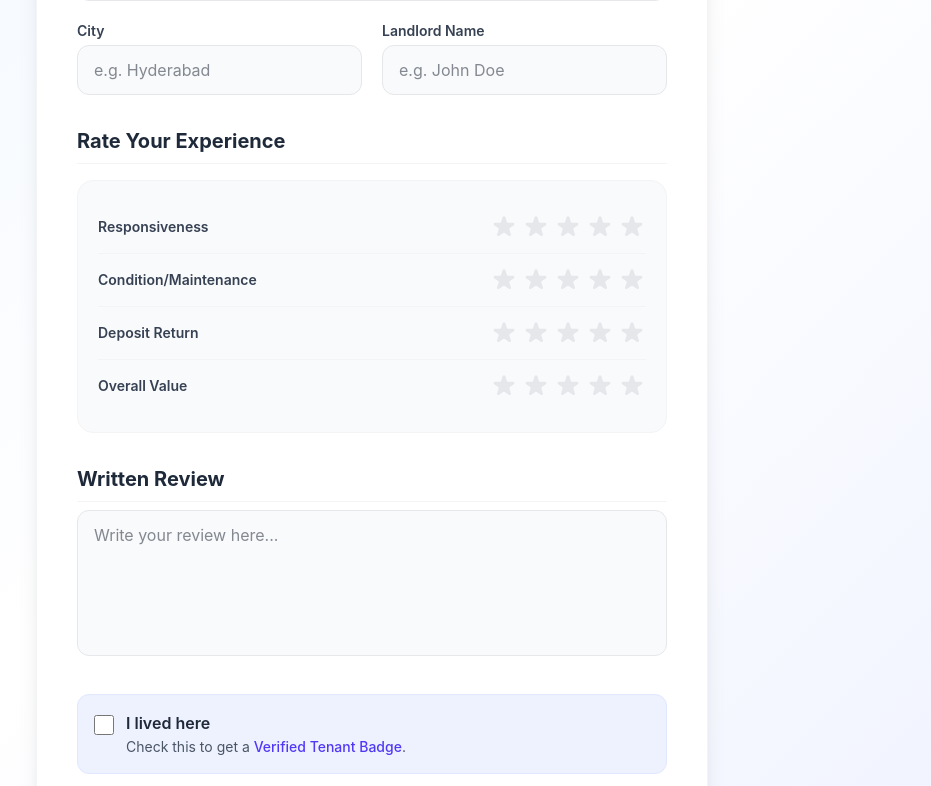
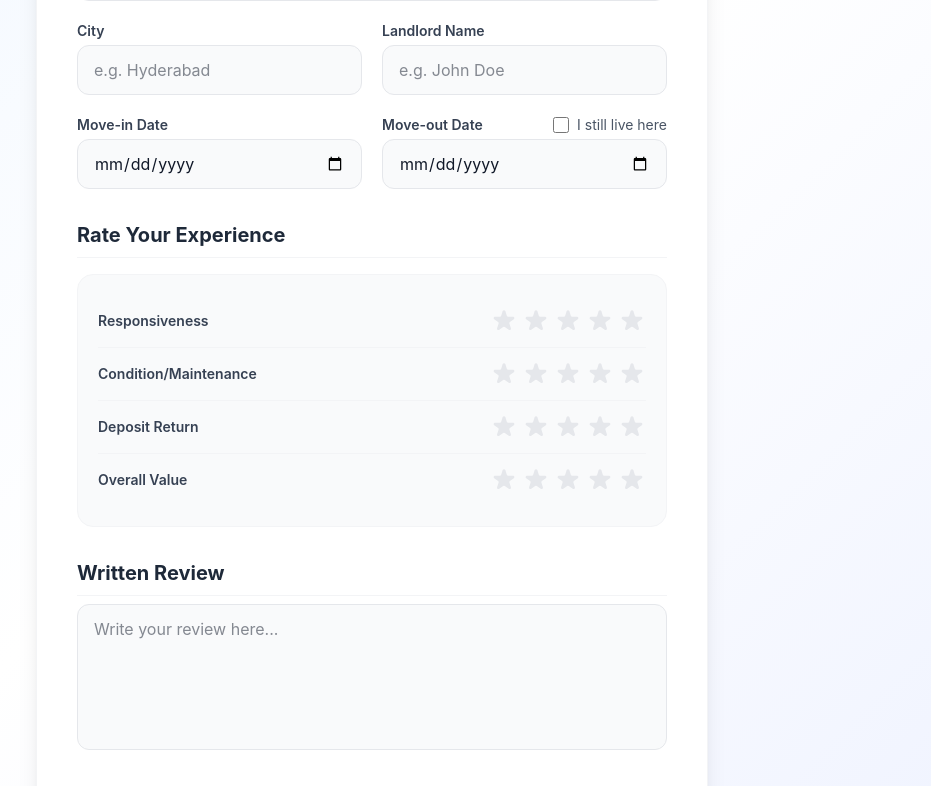
Before and after one commit to Thapaswini1220/SubmiSafe, a React (Vite) app: page /submit in a window 1280 px wide. Shown: the part 392-1178 px from the top of the page, without its empty margins (268-1199 px from the left). Built offline with nearby package versions, Linux system fonts and the light colour scheme; no server answers; sample sign-in values are in the browser's storage.

Commit message:
Add move-in/move-out dates, tenant warning system, auto verified badge

```diff
--- a/src/pages/PropertyPage.jsx
+++ b/src/pages/PropertyPage.jsx
@@ -11,6 +11,7 @@ function PropertyPage() {
     const [loading, setLoading] = useState(true);
     const [sortBy, setSortBy] = useState('newest');
     const [shareCopied, setShareCopied] = useState(false);
+    const [selectedCity, setSelectedCity] = useState('All');
 
     useEffect(() => {
         const fetchReviews = async () => {
@@ -34,6 +35,7 @@ function PropertyPage() {
                 });
 
                 setReviews(fetchedReviews);
+                setSelectedCity('All');
             } catch (error) {
                 console.error("Error fetching reviews:", error);
             } finally {
@@ -53,14 +55,24 @@ function PropertyPage() {
         return (r + c + d + v) / 4;
     };
 
-    const overallAverage = useMemo(() => {
-        if (reviews.length === 0) return 0;
-        const total = reviews.reduce((acc, review) => acc + getReviewAverage(review), 0);
-        return (total / reviews.length).toFixed(1);
+    const uniqueCities = useMemo(() => {
+        const cities = reviews.map(r => r.city).filter(Boolean);
+        return ['All', ...new Set(cities)];
     }, [reviews]);
 
+    const filteredReviews = useMemo(() => {
+        if (selectedCity === 'All') return reviews;
+        return reviews.filter(r => r.city === selectedCity);
+    }, [reviews, selectedCity]);
+
+    const overallAverage = useMemo(() => {
+        if (filteredReviews.length === 0) return 0;
+        const total = filteredReviews.reduce((acc, review) => acc + getReviewAverage(review), 0);
+        return (total / filteredReviews.length).toFixed(1);
+    }, [filteredReviews]);
+
     const sortedReviews = useMemo(() => {
-        const sorted = [...reviews];
+        const sorted = [...filteredReviews];
         if (sortBy === 'newest') {
             sorted.sort((a, b) => {
                 const dateA = a.createdAt?.seconds || 0;
@@ -73,7 +85,7 @@ function PropertyPage() {
             sorted.sort((a, b) => getReviewAverage(a) - getReviewAverage(b));
         }
         return sorted;
-    }, [reviews, sortBy]);
+    }, [filteredReviews, sortBy]);
 
     const handleShare = () => {
         navigator.clipboard.writeText(window.location.href);
@@ -142,7 +154,7 @@ function PropertyPage() {
                                 Results for "{searchQuery}"
                             </h1>
                             <p className="text-gray-500 mt-2 font-medium">
-                                {loading ? 'Searching...' : `${reviews.length} reviews found`}
+                                {loading ? 'Searching...' : `${filteredReviews.length} reviews found`}
                             </p>
                         </div>
                         <div className="flex items-center gap-3">
@@ -168,11 +180,46 @@ function PropertyPage() {
                     </div>
                 </div>
 
+                {!loading && uniqueCities.length > 1 && (
+                    <div className="flex flex-wrap gap-2 mb-8">
+                        {uniqueCities.map((city) => (
+                            <button
+                                key={city}
+                                onClick={() => setSelectedCity(city)}
+                                className={`px-4 py-2 rounded-full text-sm font-bold transition-colors ${selectedCity === city
+                                        ? 'bg-indigo-600 text-white shadow-md'
+                                        : 'bg-white text-gray-600 border border-gray-200 hover:bg-gray-50 hover:text-indigo-600'
+                                    }`}
+                            >
+                                {city}
+                            </button>
+                        ))}
+                    </div>
+                )}
+
+                {!loading && filteredReviews.length > 0 && parseFloat(overallAverage) < 3.0 && (
+                    <div className="bg-red-600 text-white px-6 py-5 rounded-2xl shadow-xl mb-8 flex items-start sm:items-center gap-4 border border-red-700">
+                        <div className="bg-red-700 p-2 rounded-full shrink-0">
+                            <svg className="w-8 h-8" fill="none" stroke="currentColor" viewBox="0 0 24 24">
+                                <path strokeLinecap="round" strokeLinejoin="round" strokeWidth="2.5" d="M12 9v2m0 4h.01m-6.938 4h13.856c1.54 0 2.502-1.667 1.732-3L13.732 4c-.77-1.333-2.694-1.333-3.464 0L3.34 16c-.77 1.333.192 3 1.732 3z" />
+                            </svg>
+                        </div>
+                        <div>
+                            <p className="font-extrabold text-lg sm:text-xl tracking-tight">
+                                ⚠️ WARNING — This property has been flagged by {filteredReviews.length} {filteredReviews.length === 1 ? 'tenant' : 'tenants'} for poor conditions.
+                            </p>
+                            <p className="text-red-100 font-medium text-base mt-1">
+                                Read reviews carefully before signing any lease.
+                            </p>
+                        </div>
+                    </div>
+                )}
+
                 {loading ? (
                     <div className="flex justify-center items-center py-20">
                         <div className="animate-spin rounded-full h-12 w-12 border-b-2 border-indigo-600"></div>
                     </div>
-                ) : reviews.length > 0 ? (
+                ) : filteredReviews.length > 0 ? (
                     <div className="grid grid-cols-1 lg:grid-cols-3 gap-8">
                         {/* Sidebar with Overall Score */}
                         <div className="lg:col-span-1">
@@ -188,7 +235,7 @@ function PropertyPage() {
                                                 </svg>
                                             ))}
                                         </div>
-                                        <span className="text-sm text-gray-500 font-medium">Based on {reviews.length} reviews</span>
+                                        <span className="text-sm text-gray-500 font-medium">Based on {filteredReviews.length} reviews</span>
                                     </div>
                                 </div>
 
@@ -204,7 +251,7 @@ function PropertyPage() {
 
                                 <div className="space-y-4 pt-4 border-t border-gray-100">
                                     {['Responsiveness', 'Condition', 'Deposit', 'Value'].map((category) => {
-                                        const catAvg = (reviews.reduce((acc, rev) => acc + (Number(rev.ratings?.[category]) || 0), 0) / reviews.length).toFixed(1);
+                                        const catAvg = (filteredReviews.reduce((acc, rev) => acc + (Number(rev.ratings?.[category]) || 0), 0) / filteredReviews.length).toFixed(1);
                                         return (
                                             <div key={category} className="flex items-center justify-between">
                                                 <span className="text-sm font-medium text-gray-700">{category}</span>
--- a/src/pages/SubmitReview.jsx
+++ b/src/pages/SubmitReview.jsx
@@ -59,7 +59,9 @@ function SubmitReview() {
             Value: 0,
         },
         reviewText: '',
-        verifiedTenant: false,
+        moveInDate: '',
+        moveOutDate: '',
+        stillLiveHere: false,
     });
 
     const handleChange = (e) => {
@@ -90,6 +92,9 @@ function SubmitReview() {
                 address: formData.propertyAddress,
                 landlordName: formData.landlordName,
                 city: formData.city,
+                moveInDate: formData.moveInDate,
+                moveOutDate: formData.stillLiveHere ? null : formData.moveOutDate,
+                stillLiveHere: formData.stillLiveHere,
                 ratings: {
                     Responsiveness: formData.ratings.Responsiveness,
                     Condition: formData.ratings.Condition,
@@ -97,7 +102,7 @@ function SubmitReview() {
                     Value: formData.ratings.Value,
                 },
                 reviewText: formData.reviewText,
-                verified: formData.verifiedTenant,
+                verified: formData.moveInDate ? true : false,
                 createdAt: serverTimestamp(),
                 uid: user.uid,
                 email: user.email,
@@ -224,6 +229,44 @@ function SubmitReview() {
                                         />
                                     </div>
                                 </div>
+                                <div className="grid grid-cols-1 md:grid-cols-2 gap-5">
+                                    <div>
+                                        <label className="block text-sm font-semibold text-gray-700 mb-1">Move-in Date</label>
+                                        <input
+                                            type="date"
+                                            name="moveInDate"
+                                            value={formData.moveInDate}
+                                            onChange={handleChange}
+                                            required
+                                            className="w-full px-4 py-3 rounded-xl border border-gray-200 focus:ring-2 focus:ring-indigo-500 outline-none bg-gray-50 focus:bg-white"
+                                        />
+                                    </div>
+                                    <div>
+                                        <div className="flex justify-between items-center mb-1">
+                                            <label className="block text-sm font-semibold text-gray-700">Move-out Date</label>
+                                            <div className="flex items-center gap-2">
+                                                <input
+                                                    type="checkbox"
+                                                    id="stillLiveHere"
+                                                    name="stillLiveHere"
+                                                    checked={formData.stillLiveHere}
+                                                    onChange={handleChange}
+                                                    className="w-4 h-4 text-indigo-600 border-gray-300 rounded focus:ring-indigo-500 cursor-pointer"
+                                                />
+                                                <label htmlFor="stillLiveHere" className="text-sm text-gray-600 cursor-pointer">I still live here</label>
+                                            </div>
+                                        </div>
+                                        <input
+                                            type="date"
+                                            name="moveOutDate"
+                                            value={formData.stillLiveHere ? '' : formData.moveOutDate}
+                                            onChange={handleChange}
+                                            disabled={formData.stillLiveHere}
+                                            required={!formData.stillLiveHere}
+                                            className={`w-full px-4 py-3 rounded-xl border border-gray-200 focus:ring-2 focus:ring-indigo-500 outline-none ${formData.stillLiveHere ? 'bg-gray-100 cursor-not-allowed text-gray-400' : 'bg-gray-50 focus:bg-white'}`}
+                                        />
+                                    </div>
+                                </div>
                             </div>
 
                             {/* Ratings */}
@@ -251,22 +294,6 @@ function SubmitReview() {
                                 />
                             </div>
 
-                            {/* Verification */}
-                            <div className="bg-indigo-50 rounded-xl p-4 border border-indigo-100 flex items-start gap-3">
-                                <input
-                                    id="verifiedTenant"
-                                    name="verifiedTenant"
-                                    type="checkbox"
-                                    checked={formData.verifiedTenant}
-                                    onChange={handleChange}
-                                    className="w-5 h-5 mt-1 text-indigo-600 border-gray-300 rounded cursor-pointer"
-                                />
-                                <div>
-                                    <label htmlFor="verifiedTenant" className="font-semibold text-gray-800 cursor-pointer">I lived here</label>
-                                    <p className="text-sm text-gray-600 mt-0.5">Check this to get a <span className="font-medium text-indigo-600">Verified Tenant Badge</span>.</p>
-                                </div>
-                            </div>
-
                             {/* Submit Button */}
                             <button
                                 type="submit"
```
